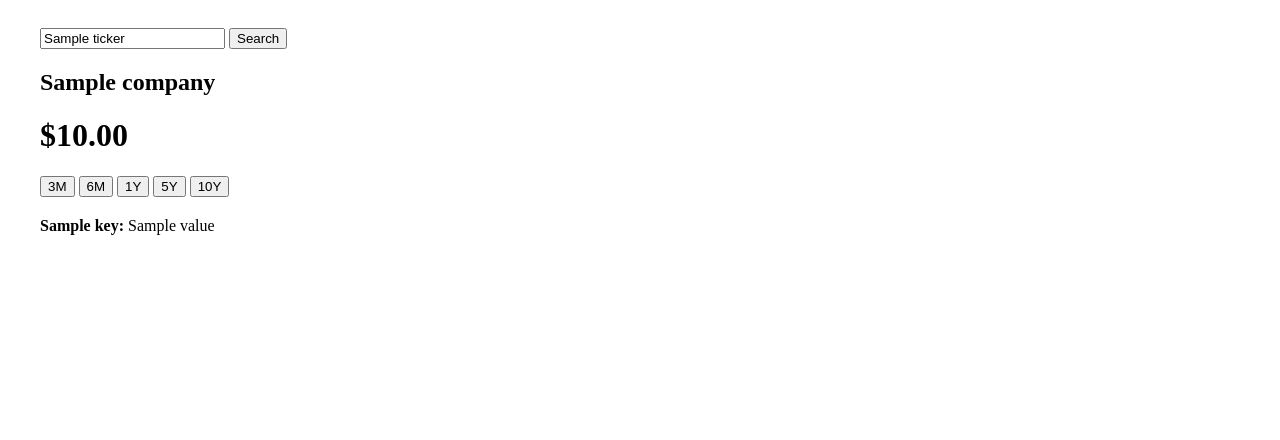
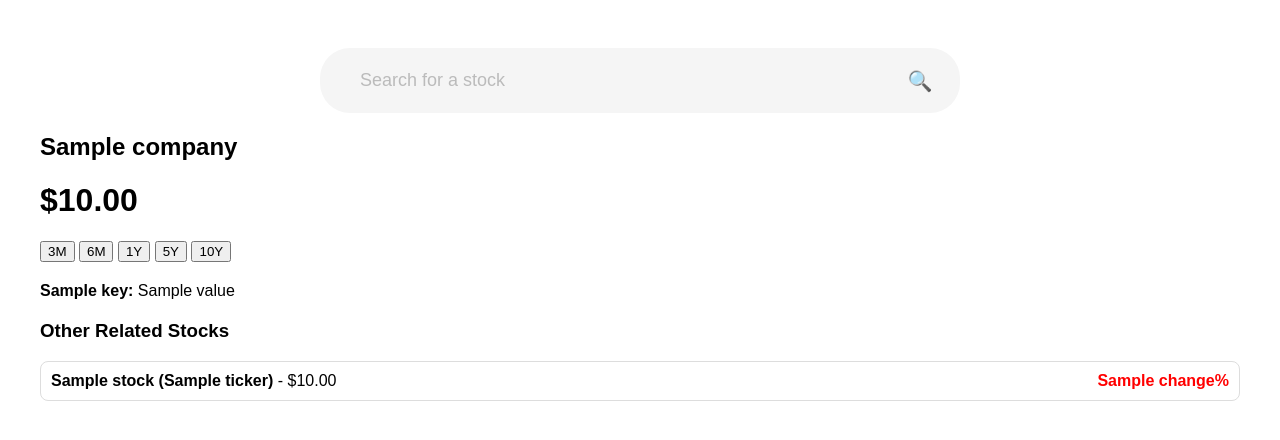
Before and after one commit to tokisakiiuwu/StockProject, a Django app: template templates/index.html in a window 1280 px wide. Shown: the top 440 px of the page. Run offline with Django 5.2, Linux system fonts and the light colour scheme; the template is opened without the code that fills it: most values are stand-ins (such as "Sample title", 1, 10 or a date in 2020); some libraries are stand-ins or nearby versions.

Commit message:
Update index.html by Roxy
search bar

```diff
--- a/templates/index.html
+++ b/templates/index.html
@@ -4,11 +4,60 @@
     <title>Stocks Chart</title>
     <script src="https://cdn.plot.ly/plotly-2.24.1.min.js"></script>
     <style>
-        .container { max-width: 1200px; margin: 0 auto; padding: 20px; }
+        .container { max-width: 1200px; margin: 0 auto; padding: 20px; font-family: Arial, sans-serif; }
         .info-box { display: grid; grid-template-columns: repeat(2, 1fr); gap: 15px; }
-        .search-container, .text-container, .info-container { margin-bottom: 20px; }
+        .search-container, .text-container, .info-container{ margin-bottom: 20px; }
+        .search-container {
+            display: flex;
+            align-items: center;
+            padding: 12px 20px;
+            background: #f5f5f5;
+            border-radius: 30px;
+            max-width: 600px;
+            margin: 20px auto;
+            position: relative;
+        }
+        .search-container input {
+            flex: 1; /* Allow input to take most of the space */
+            padding: 10px 50px 10px 20px;
+            border: none;
+            outline: none;
+            font-size: 18px;
+            background: transparent;
+            border-radius: 30px;
+            text-align: left;
+            color: #888;
+        }
+        .search-container input::placeholder {
+            color: #bbb;
+            font-size: 18px;
+        }
+        .search-container button {
+            background: none;
+            border: none;
+            cursor: pointer;
+            font-size: 20px;
+            color: #888;
+            display: flex;
+            align-items: center;
+            justify-content: center;
+            position: absolute;
+            right: 20px;
+            top: 50%; /* Center vertically */
+            transform: translateY(-50%);
+            width: 40px;
+            height: 40px;
+            padding: 0;
+        }
+        .search-container button::before {
+            content: "🔍";
+            font-size: 20px;
+        }
         .button-group { text-align: left; margin-bottom: 20px; }
         .button-group button:hover { background-color: #2563eb; }
+        .stock-card { border: 1px solid #ddd; padding: 10px; border-radius: 8px; display: flex; justify-content: space-between; }
+        .positive { color: green; font-weight: bold; }
+        .negative { color: red; font-weight: bold; }
     </style>
 </head>
 <body>
@@ -18,9 +67,8 @@
         <div class="search-container">
             <form method="post">
                 {% csrf_token %}
-                <input type="text" name="ticker" placeholder="Search ticker (e.g., AAPL)" required
-                       value="{{ ticker|default_if_none:'' }}">
-                <button type="submit">Search</button>
+                <input type="text" id="ticker" placeholder="Search for a stock" required>
+                <button onclick="fetchStockData()"></button>
             </form>
         </div>
 
@@ -43,7 +91,7 @@
                 </div>
             </div>
 
-                        <!-- Timeframe Selection Buttons -->
+            <!-- Timeframe Selection Buttons -->
             <div class="button-group">
                 <button onclick="updateChart('3mo')">3M</button>
                 <button onclick="updateChart('6mo')">6M</button>
@@ -60,6 +108,23 @@
                     {% endfor %}
                 </div>
             </div>
+
+            <!-- Other Stocks Section -->
+            {% if other_stocks %}
+                <div class="other-stocks-container">
+                    <h3>Other Related Stocks</h3>
+                    {% for stock in other_stocks %}
+                        <div class="stock-card">
+                            <div>
+                                <strong>{{ stock.name }} ({{ stock.ticker }})</strong> - ${{ stock.price|floatformat:2 }}
+                            </div>
+                            <div class="{% if stock.change >= 0 %}positive{% else %}negative{% endif %}">
+                                {% if stock.change != "N/A" %}{{ stock.change }}%{% else %}N/A{% endif %}
+                            </div>
+                        </div>
+                    {% endfor %}
+                </div>
+            {% endif %}
 
             <script>
                 // Initialize chart with default data
```
